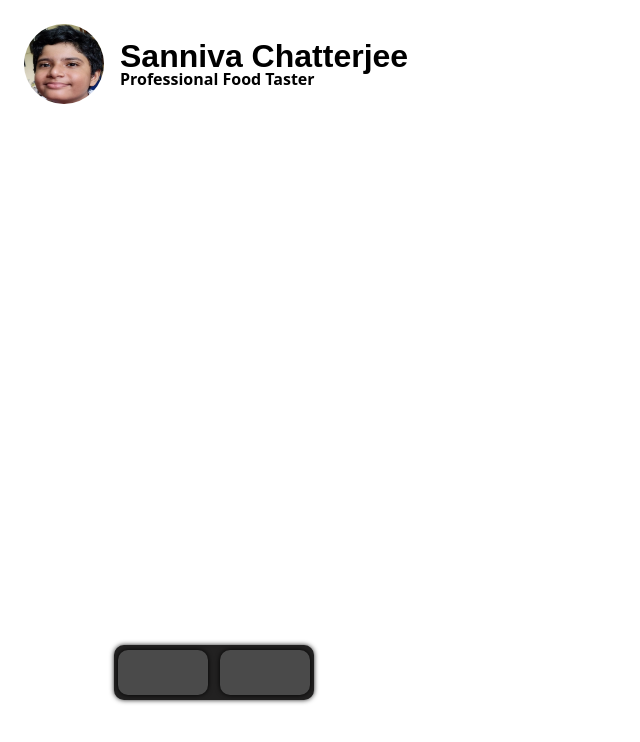
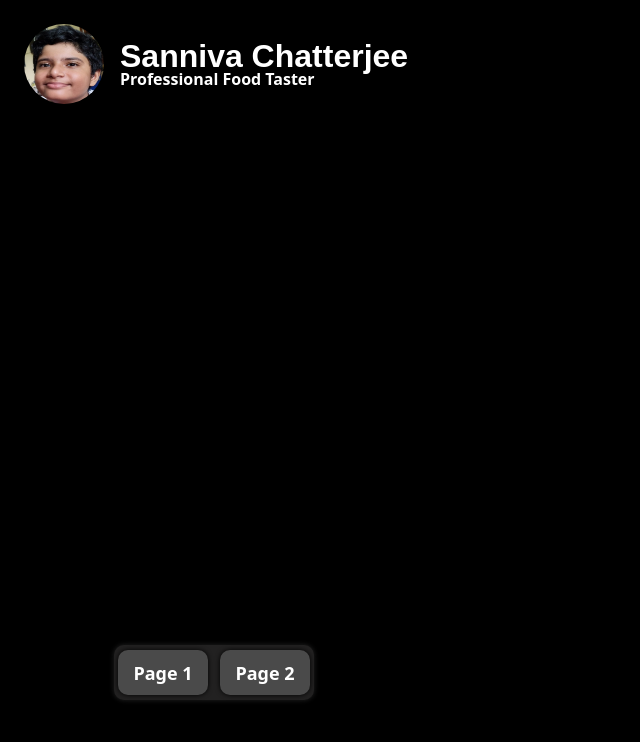
Before and after one commit to RIKUPLAYZ/my-first-website, a plain HTML site: page hacku/index.html in a window 1280 px wide. Shown: the whole page, without its empty margins (0-640 px from the left). Drawn offline with Linux system fonts and the light colour scheme.

Commit message:
update after a update

```diff
--- a/hacku/index.html
+++ b/hacku/index.html
@@ -20,13 +20,17 @@
     <div class="container2">
 
         <div class="rectangle">
-            <div class="rectangle2"></div>
+            <div class="rectangle2">
+                <h3>Page 1</h3>
+            </div>
 
-            <div class="rectangle3"></div>
+            <div class="rectangle3">
+                <h3>Page 2</h3>
+            </div>
+
+
         </div>
-
     </div>
-
 
 </body>
 
--- a/hacku/op.css
+++ b/hacku/op.css
@@ -1,5 +1,6 @@
 body{
     padding: 16px;
+    background-color: #000000;
 }
 .container {
     display: flex;
@@ -21,18 +22,21 @@ h1 {
     font-size: 32px;
     font-weight: 600;
     font-family: Arial, Helvetica, sans-serif;
+    color: #ffffff;
 
 }
 h2 {
     font-size: 16px;
     font-weight: 600;
+    color: #ffffff;
     font-family: system-ui, -apple-system, BlinkMacSystemFont, 'Segoe UI', Roboto, Oxygen, Ubuntu, Cantarell, 'Open Sans', 'Helvetica Neue', sans-serif;
 }
+
 h3 {
     font-size: 18px;
     font-weight: 600;
     font-family: system-ui, -apple-system, BlinkMacSystemFont, 'Segoe UI', Roboto, Oxygen, Ubuntu, Cantarell, 'Open Sans', 'Helvetica Neue', sans-serif;
-    color: black;
+ color: #ffffff;
 
 
 }
```
